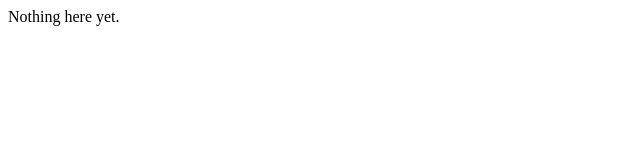
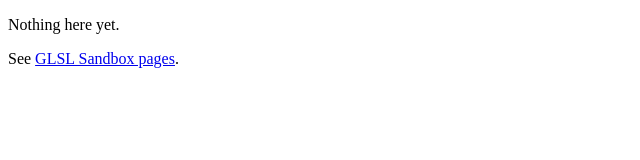
Before and after one commit to emackey/emackey.github.io, a plain HTML site: page index.html in a window 1280 px wide. Shown: the whole page, without its empty margins (0-640 px from the left). Drawn offline with Linux system fonts and the light colour scheme.

Commit message:
Add link to GLSL Sandbox pages.

```diff
--- a/index.html
+++ b/index.html
@@ -4,6 +4,10 @@
 	<meta http-equiv="X-UA-Compatible" content="IE=Edge,chrome=1">
 	<title>GitHub test page for emackey</title>
 </head><body>
-Nothing here yet.
+
+<p>Nothing here yet.</p>
+
+<p>See <a href="glsl-sandbox/">GLSL Sandbox pages</a>.</p>
+
 </body>
 </html>
```
